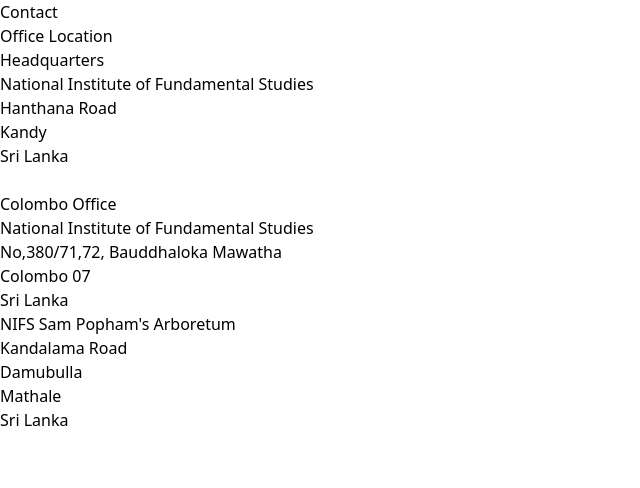
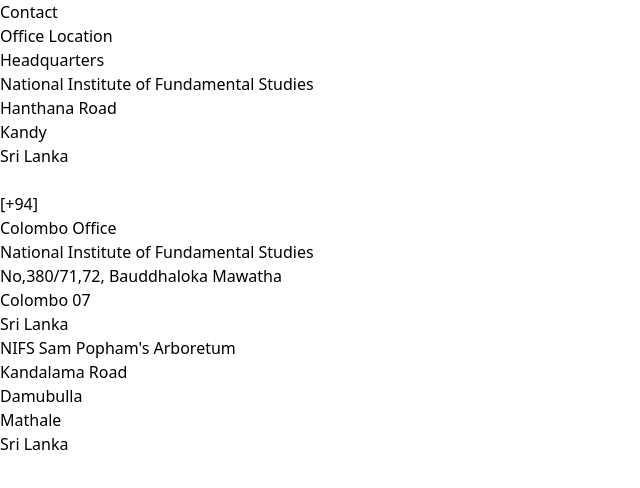
Before and after one commit to BackendExpert/contact-nifs, a React (Vite) app: page / in a window 1280 px wide. Shown: the top 488 px of the page, without its empty margins (0-640 px from the left). Built offline with nearby package versions, Linux system fonts and the light colour scheme; some icons are missing.

Commit message:
Update
Co-Authored-By: JehanKandy  <jehankandy@gmail.com>

```diff
--- a/src/contact/Contact.tsx
+++ b/src/contact/Contact.tsx
@@ -18,7 +18,7 @@
                  <span><IonIcon name="call" /></span>
               </div>
               <div>
-                <p className=""></p>
+                <p className="">[+94] </p>
                 <p className=""></p>
                 <p className=""></p>
               </div>
```
